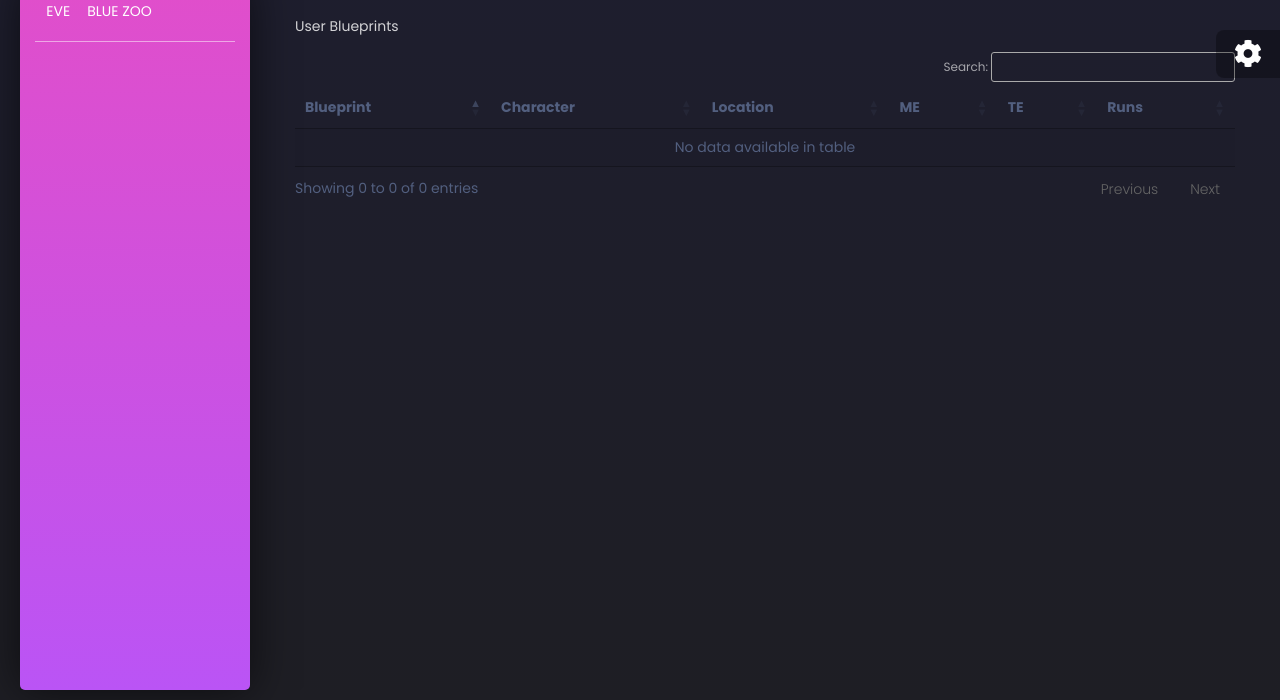
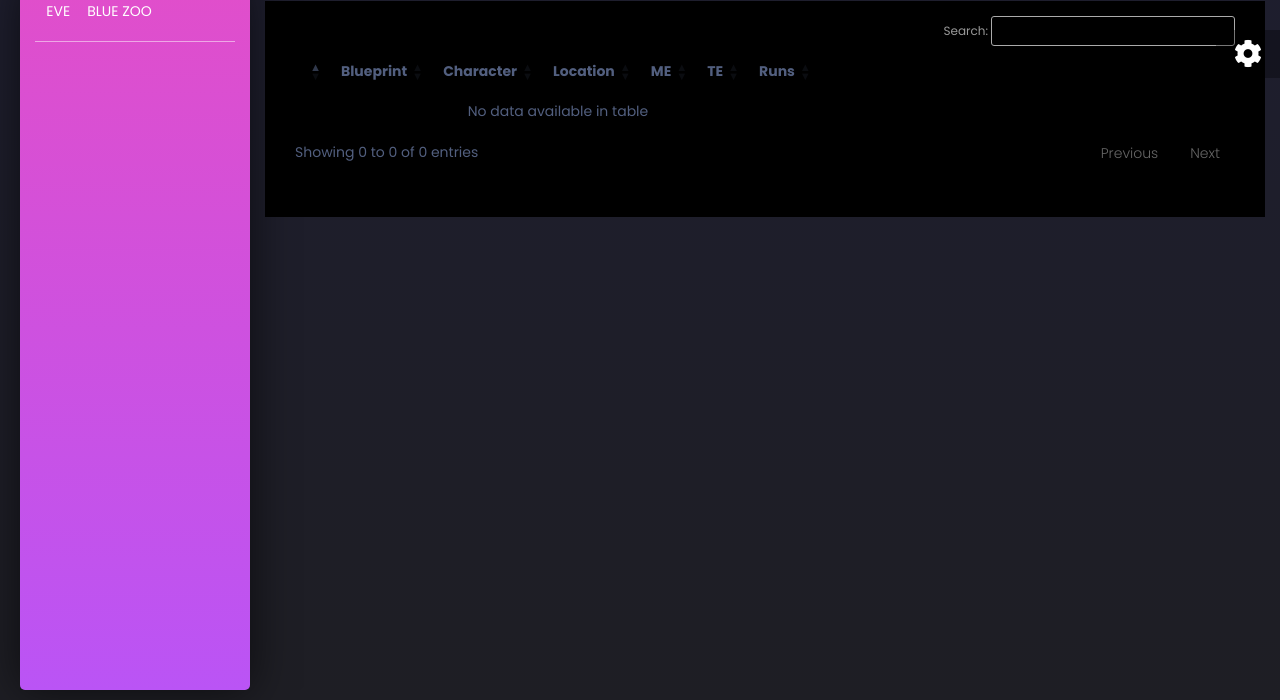
Before and after one commit to TargetedEntropy/eve-blue-zoo, a Python web app: template apps/templates/home/ui-blueprints.html in a window 1280 px wide. Shown: the part 100-800 px from the top of the page. Run offline with Jinja, Linux system fonts and the light colour scheme; the template is opened without the code that fills it, so the values that code supplies are empty; some libraries are stand-ins or nearby versions.

Commit message:
blueprint_cleanup

```diff
--- a/apps/templates/home/ui-blueprints.html
+++ b/apps/templates/home/ui-blueprints.html
@@ -11,20 +11,19 @@
   <a href="{{ url_for('home_blueprint.page_blueprints', page=page - 1) }}">&laquo; Previous</a>
   {% endif %}
   <span>Page {{ page }} of {{ total_pages }}</span>
-  {% if page < total_pages %}
-  <a href="{{ url_for('home_blueprint.page_blueprints', page=page + 1) }}">Next &raquo;</a>
-  {% endif %}
+  {% if page < total_pages %} <a href="{{ url_for('home_blueprint.page_blueprints', page=page + 1) }}">Next &raquo;</a>
+    {% endif %}
 </div>
-<div class="row">
+
+<div class="row" style="background-color: black;">
   <div class="col-md-12">
     <div class="card card-plain">
-      <div class="card-header">
-        User Blueprints
-      </div>
+
       <div class="card-body">
-        <table id="ledger" class="display" style="width:100%">
+        <table id="ledger" class="display" style="width:auto" align="left">
           <thead>
             <tr>
+              <th></th>
               <th>Blueprint</th>
               <th>Character</th>
               <th>Location</th>
@@ -36,6 +35,7 @@
           <tbody>
             {% for row in data %}
             <tr>
+              <td><img src="https://images.evetech.net/types/{{ row.type_id }}/bp"></td>
               <td>{{ row.itemName }}</td>
               <td>{{ row.characterName }}</td>
               <td>{{ row.location_flag }}</td>
@@ -61,11 +61,11 @@
 <script type="text/javascript">
   $(document).ready(function () {
     $('#ledger').DataTable({
-      paging: true,       // Enable pagination
-      searching: true,    // Enable search/filter
-      ordering: true,     // Enable column sorting
-      pageLength: 100,     // Number of rows per page
-      lengthChange: false // Disable the ability to change rows per page
+      paging: true,
+      searching: true,
+      ordering: true,
+      pageLength: 100,
+      lengthChange: false
     });
   });
 </script>
--- a/runtime.txt
+++ /dev/null
@@ -1 +0,0 @@
-python-3.8.10
```
Also changed, not shown: package.json (deleted, +0 -20 lines), CHANGELOG.md (deleted), LICENSE.md (deleted), README.md, 2 other files.
